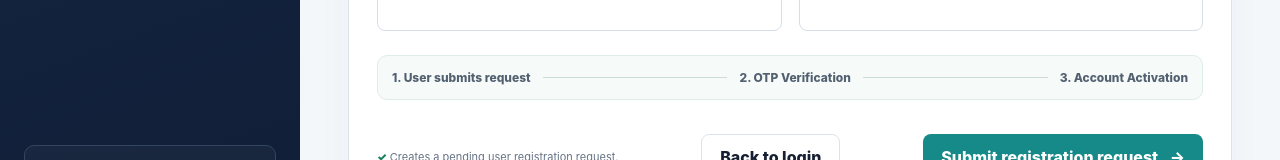
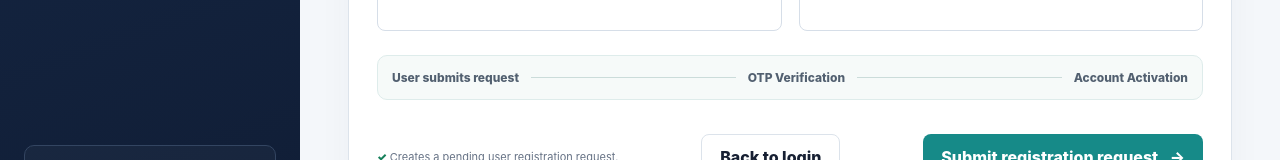
Before and after one commit to BinaryGuard26/BinaryGuard-Portal, a React (Vite) app: page / in a window 1280 px wide. Both pictures are taken after a click on the button "User Registration". Shown: the part 533-693 px from the top of the page. Built offline with nearby package versions, Linux system fonts and the light colour scheme.

Commit message:
Update App.tsx

```diff
--- a/src/App.tsx
+++ b/src/App.tsx
@@ -305,11 +305,11 @@ export default function App() {
             </div>
 
             <div className="approval-flow">
-              <span>1. User submits request</span>
+              <span>User submits request</span>
               <i></i>
-              <span>2. OTP Verification</span>
+              <span>OTP Verification</span>
               <i></i>
-              <span>3. Account Activation</span>
+              <span>Account Activation</span>
             </div>
 
             <div className="form-actions">
```
